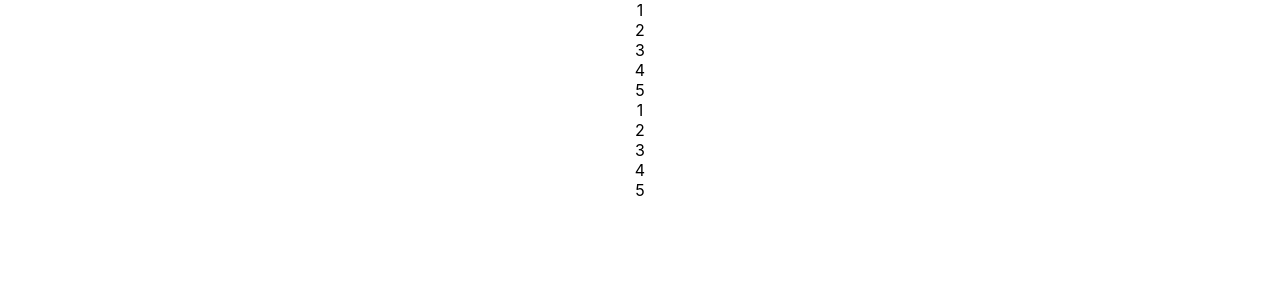
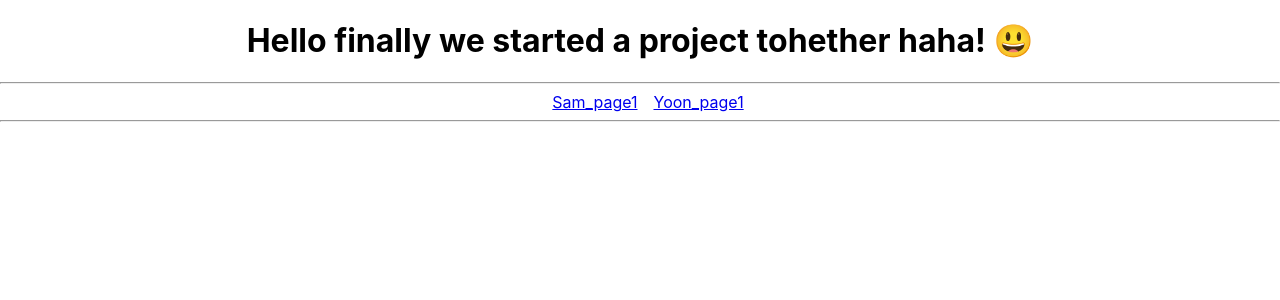
Before and after one commit to winsam003/withyoon, a React (Create React App) app in the folder withyoon/: page / in a window 1280 px wide. Shown: the top 300 px of the page. Built offline with nearby package versions, Linux system fonts and the light colour scheme.

Commit message:
import도 안하고 왜안되지 ? 하고 30분 고민했네 ㅡㅡ

```diff
--- a/withyoon/package.json
+++ b/withyoon/package.json
@@ -6,8 +6,10 @@
     "@testing-library/jest-dom": "^5.17.0",
     "@testing-library/react": "^13.4.0",
     "@testing-library/user-event": "^13.5.0",
+    "axios": "^1.7.2",
     "react": "^18.3.1",
     "react-dom": "^18.3.1",
+    "react-router-dom": "^6.24.1",
     "react-scripts": "5.0.1",
     "web-vitals": "^2.1.4"
   },
--- a/withyoon/src/App.js
+++ b/withyoon/src/App.js
@@ -1,13 +1,24 @@
-import logo from './logo.svg';
-import Header from './Components/Header';
-import Body from './Components/Body';
 import './App.css';
+
+import MainPage from './Pages/common/MainPage';
+
+import Sam_page1 from './Pages/Sam/Sam_page1';
+import Yoon_page1 from './Pages/Yoon/Yoon_page1';
+
+import { BrowserRouter as Router, Route, Routes } from 'react-router-dom';
 
 function App() {
   return (
     <div className="App">
-      <Header />
-      <Body />
+      <Router>
+        <Routes>
+          <Route path='/' element={<MainPage />} />
+
+          <Route path='/Sam_page1' element={<Sam_page1 />} />
+          <Route path='/Yoon_page1' element={<Yoon_page1 />} />
+
+        </Routes>
+      </Router>
     </div>
   );
 }
--- /dev/null
+++ b/withyoon/src/Pages/Sam/Sam_page1.jsx
@@ -0,0 +1,9 @@
+import '../../css/Sam/Sam_page1.css';
+
+export default function Sam_page1() {
+    return (
+        <div>
+            1111
+        </div>
+    )
+}
--- /dev/null
+++ b/withyoon/src/Pages/Yoon/Yoon_page1.jsx
@@ -0,0 +1,9 @@
+import '../../css/Yoon/Yoon_page1.css';
+
+export default function Yoon_page1() {
+    return (
+        <div>
+            2222
+        </div>
+    )
+}
--- /dev/null
+++ b/withyoon/src/Pages/common/MainPage.jsx
@@ -0,0 +1,16 @@
+import { Link } from "react-router-dom";
+import '../../css/common/MainPage.css';
+
+export default function MainPage() {
+    return (
+        <div className="MainPage_Containor">
+            <h1>Hello finally we started a project tohether haha! 😃</h1>
+            <hr />
+            <div className="MainPage_firstProject">
+                <span className="MainPage_ProjectName"><Link to="/Sam_page1" >Sam_page1</Link></span>
+                <span className="MainPage_ProjectName"><Link to="/Yoon_page1" >Yoon_page1</Link></span>
+            </div>
+            <hr />
+        </div>
+    )
+}
--- a/withyoon/src/css/Header.css
+++ /dev/null
@@ -1,6 +0,0 @@
-.header_img {
-    display: flex;
-
-    align-items: center;
-    justify-content: space-around;
-}
--- /dev/null
+++ b/withyoon/src/css/common/MainPage.css
@@ -0,0 +1,3 @@
+.MainPage_ProjectName {
+    padding-left: 1rem;
+}
```
Also changed, not shown: withyoon/src/css/Sam/Sam_page1.css (added), withyoon/src/css/Yoon/Yoon_page1.css (added), 1 other file (tests, documents, lock files or other folders).
